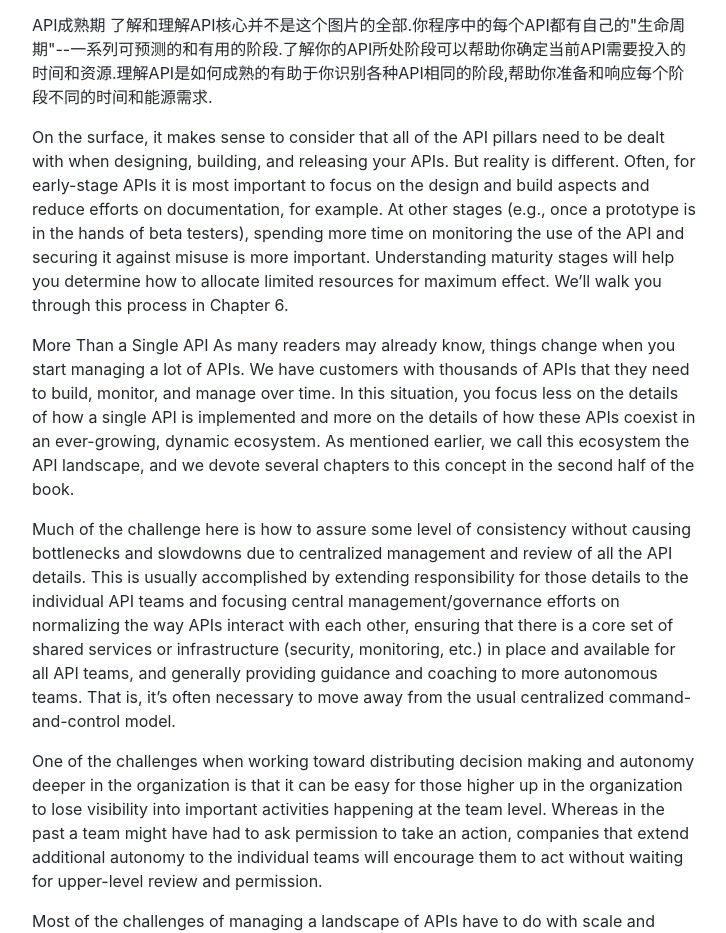
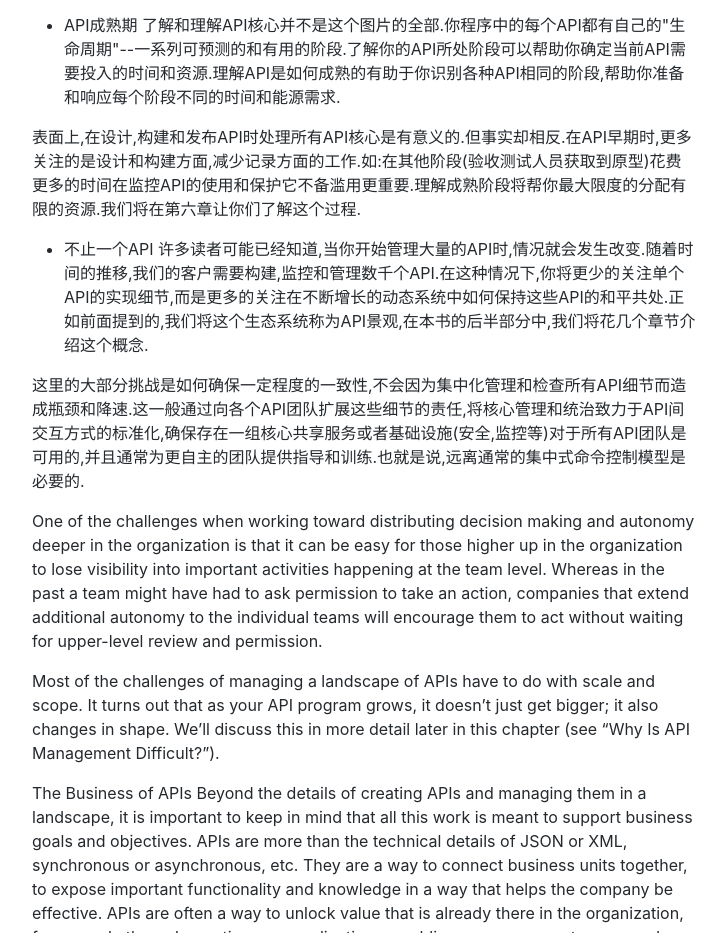
Before and after one commit to graphql-faas/continuous-api-management, a plain HTML site: page docs/doc1.1.html in a window 1280 px wide. Shown: the part 2502-3435 px from the top of the page, without its empty margins (276-1002 px from the left). Drawn offline with nearby package versions, Linux system fonts and the light colour scheme.

Commit message:
Deploy website
Deploy website version based on e6aaefc60ab4ea98ef9511a8c4fdb3e4a3599887

```diff
--- a/docs/doc1.1.html
+++ b/docs/doc1.1.html
@@ -62,12 +62,16 @@ API是应用程序编程接口的缩写.我们使用接口来访问API后面的
 不仅仅是API
 API本身--接口和实现的技术细节--也是故事的一部分.当然传统的设计-构建-发布元素决定了你的API的生命.但是实际管理API也意味者测试,记录,发布它们到一个门户,使得目标受众(内部开发者,伙伴,第三方匿名应用的开发者等)可以发现和学习如何正确的使用它们.你同时也需要保证你的API安全,进行运行监控,在它的生命周期中维护它们(包括处理更改).所有这些API的附加元素就是我们称呼的API核心:所有API需要和所有API程序管理需要去处理的元素.我们将在第四章深入研究这些核心因素,其中我们将遍历对于创建和维护健康API至关重要的十个关键实践.</p>
 <p>这些实践领域的好消息是它们超越任何单API.如:记录API技术可以很好的从一个API团队迁移到下一个API团队.学习适当的测试技术,安全模式等也是如此.这也意味着即使每一个单独的团队(销售团队,产品团队,后台团队等)都有自己的API域,你依旧有交叉点可以绑定不同团队的人.这也是管理API的另一个重要的方面--支持和设计构建它们的团队.我们将在第七章讨论它们如何在不同的组织中工作.</p>
-<p>API成熟期
-了解和理解API核心并不是这个图片的全部.你程序中的每个API都有自己的&quot;生命周期&quot;--一系列可预测的和有用的阶段.了解你的API所处阶段可以帮助你确定当前API需要投入的时间和资源.理解API是如何成熟的有助于你识别各种API相同的阶段,帮助你准备和响应每个阶段不同的时间和能源需求.</p>
-<p>On the surface, it makes sense to consider that all of the API pillars need to be dealt with when designing, building, and releasing your APIs. But reality is different. Often, for early-stage APIs it is most important to focus on the design and build aspects and reduce efforts on documentation, for example. At other stages (e.g., once a prototype is in the hands of beta testers), spending more time on monitoring the use of the API and securing it against misuse is more important. Understanding maturity stages will help you determine how to allocate limited resources for maximum effect. We’ll walk you through this process in Chapter 6.</p>
-<p>More Than a Single API
-As many readers may already know, things change when you start managing a lot of APIs. We have customers with thousands of APIs that they need to build, monitor, and manage over time. In this situation, you focus less on the details of how a single API is implemented and more on the details of how these APIs coexist in an ever-growing, dynamic ecosystem. As mentioned earlier, we call this ecosystem the API landscape, and we devote several chapters to this concept in the second half of the book.</p>
-<p>Much of the challenge here is how to assure some level of consistency without causing bottlenecks and slowdowns due to centralized management and review of all the API details. This is usually accomplished by extending responsibility for those details to the individual API teams and focusing central management/governance efforts on normalizing the way APIs interact with each other, ensuring that there is a core set of shared services or infrastructure (security, monitoring, etc.) in place and available for all API teams, and generally providing guidance and coaching to more autonomous teams. That is, it’s often necessary to move away from the usual centralized command-and-control model.</p>
+<ul>
+<li>API成熟期
+了解和理解API核心并不是这个图片的全部.你程序中的每个API都有自己的&quot;生命周期&quot;--一系列可预测的和有用的阶段.了解你的API所处阶段可以帮助你确定当前API需要投入的时间和资源.理解API是如何成熟的有助于你识别各种API相同的阶段,帮助你准备和响应每个阶段不同的时间和能源需求.</li>
+</ul>
+<p>表面上,在设计,构建和发布API时处理所有API核心是有意义的.但事实却相反.在API早期时,更多关注的是设计和构建方面,减少记录方面的工作.如:在其他阶段(验收测试人员获取到原型)花费更多的时间在监控API的使用和保护它不备滥用更重要.理解成熟阶段将帮你最大限度的分配有限的资源.我们将在第六章让你们了解这个过程.</p>
+<ul>
+<li>不止一个API
+许多读者可能已经知道,当你开始管理大量的API时,情况就会发生改变.随着时间的推移,我们的客户需要构建,监控和管理数千个API.在这种情况下,你将更少的关注单个API的实现细节,而是更多的关注在不断增长的动态系统中如何保持这些API的和平共处.正如前面提到的,我们将这个生态系统称为API景观,在本书的后半部分中,我们将花几个章节介绍这个概念.</li>
+</ul>
+<p>这里的大部分挑战是如何确保一定程度的一致性,不会因为集中化管理和检查所有API细节而造成瓶颈和降速.这一般通过向各个API团队扩展这些细节的责任,将核心管理和统治致力于API间交互方式的标准化,确保存在一组核心共享服务或者基础设施(安全,监控等)对于所有API团队是可用的,并且通常为更自主的团队提供指导和训练.也就是说,远离通常的集中式命令控制模型是必要的.</p>
 <p>One of the challenges when working toward distributing decision making and autonomy deeper in the organization is that it can be easy for those higher up in the organization to lose visibility into important activities happening at the team level. Whereas in the past a team might have had to ask permission to take an action, companies that extend additional autonomy to the individual teams will encourage them to act without waiting for upper-level review and permission.</p>
 <p>Most of the challenges of managing a landscape of APIs have to do with scale and scope. It turns out that as your API program grows, it doesn’t just get bigger; it also changes in shape. We’ll discuss this in more detail later in this chapter (see “Why Is API Management Difficult?”).</p>
 <p>The Business of APIs
```
Also changed, not shown: docs/doc1.1/index.html (+10 -6 lines).
